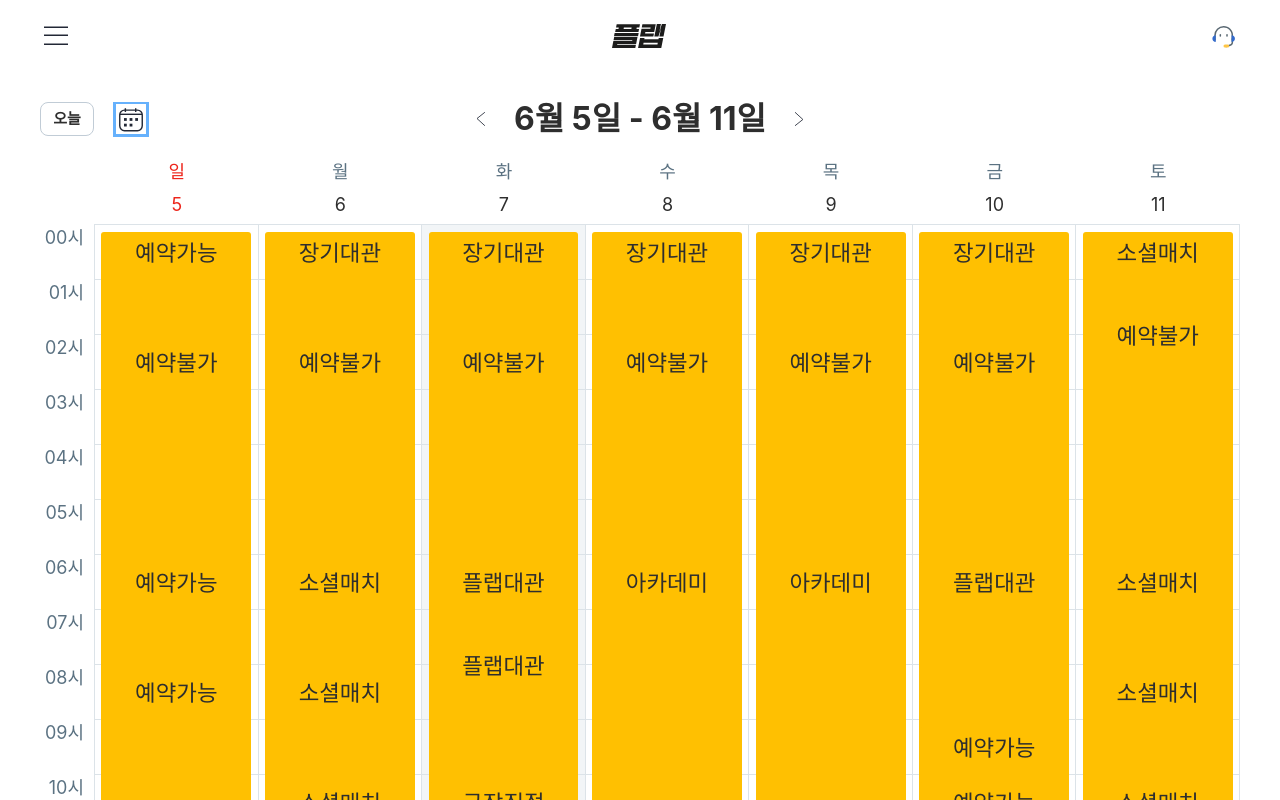
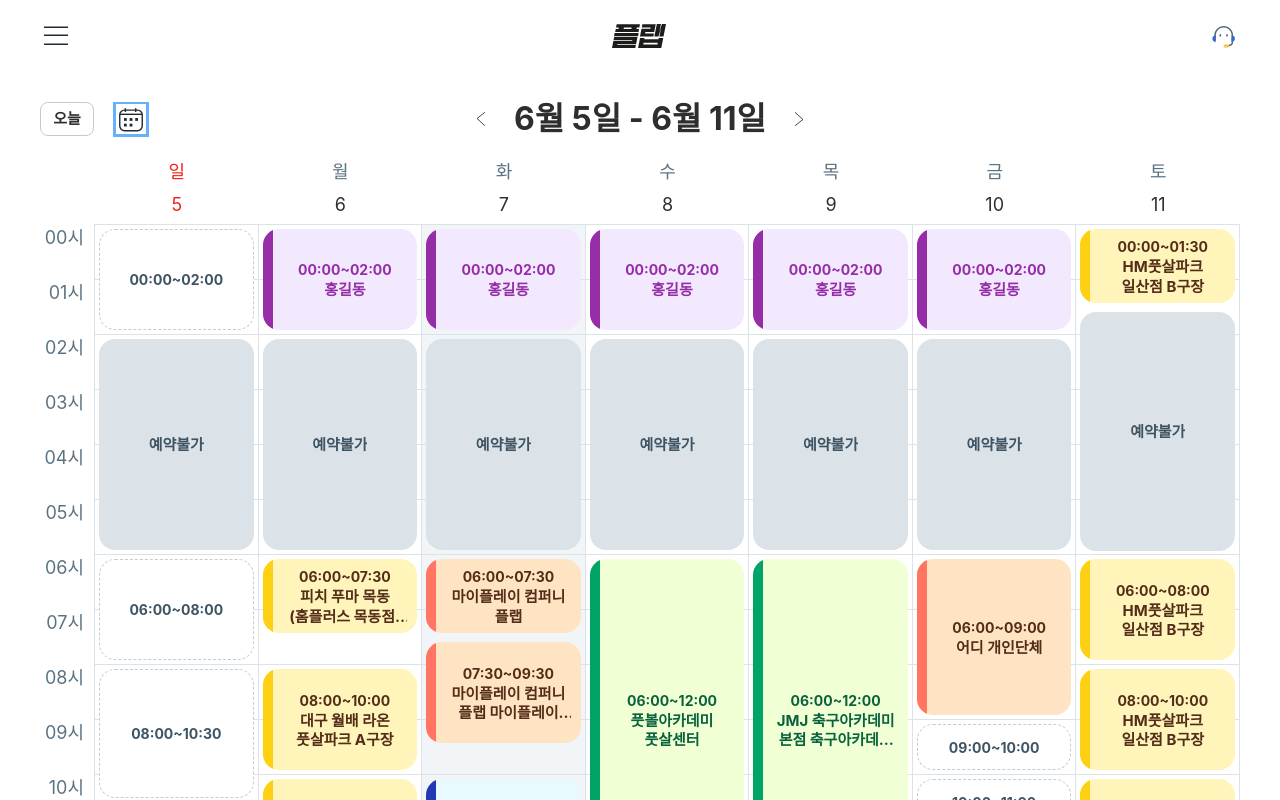
Before and after one commit to ttkmw/test-deploy-mpc-client, a React (Create React App) app: page / in a window 1280 px wide. Both pictures are taken after a click on the checkbox 131 px from the left and 118 px from the top of the page. Built offline with nearby package versions, Linux system fonts and the light colour scheme; a web font is replaced by a local one.

Commit message:
Add AppointmentInfo component to Appointment component of WeekView

```diff
--- a/src/components/Scheduler/WeekView/Appointment/Appointment.js
+++ b/src/components/Scheduler/WeekView/Appointment/Appointment.js
@@ -1,3 +1,4 @@
+import AppointmentInfo from './AppointmentInfo';
 import classes from './Appointment.module.css';
 
 const Appointment = (props) => {
@@ -14,9 +15,9 @@ const Appointment = (props) => {
     60;
 
   const startPoint =
-    +startTime.split(':')[1] === 30 ? 'calc(50% + .4rem + 1px)' : '.4rem';
-  const heightOfOneBlock = '(5.4rem - .8rem)';
-  const rowGap = '(.8rem + 1px)';
+    +startTime.split(':')[1] === 30 ? 'calc(50% + .25rem + 1px)' : '.25rem';
+  const heightOfOneBlock = '(54px - .5rem)';
+  const rowGap = '(.5rem + 1px)';
   const totalHeight = `calc(
     ${heightOfOneBlock} * ${playTime} + ${rowGap} * ${playTime - 1}
   )`;
@@ -24,12 +25,13 @@ const Appointment = (props) => {
   return (
     <div
       className={classes['appointment']}
+      data-product-type={appointment.productType}
       style={{
         top: startPoint,
         height: totalHeight,
       }}
     >
-      {appointment.productType}
+      <AppointmentInfo {...props} playTime={playTime} />
     </div>
   );
 };
--- a/src/components/Scheduler/WeekView/Appointment/Appointment.module.css
+++ b/src/components/Scheduler/WeekView/Appointment/Appointment.module.css
@@ -1,28 +1,105 @@
 .appointment {
   position: absolute;
-  top: .4rem;
-  right: .4rem;
-  left: .4rem;
+  top: 0.25rem;
+  right: 0.25rem;
+  left: 0.25rem;
   z-index: 10;
   height: 100%;
-  padding: .2em .4em;
-  border-radius: 3px;
-  background-color: #ffc001;
-  color: #2e2e2e;
-  font-size: 1.4rem;
-  text-align: center;
+  padding: 0.4em 0.6666em;
+  border: 1px solid #c1ccd6;
+  border-radius: 1rem;
+  background-color: #fff;
+  color: #3e5463;
+  font-size: 0.9375rem;
   cursor: pointer;
 }
 
 .appointment::before {
   position: absolute;
-  inset: calc(-.4rem - .5px);
+  inset: calc(-0.25rem - 1px);
   background-color: transparent;
   content: '';
 }
 
+.appointment:not([data-product-type='예약불가'], [data-product-type='예약가능']) {
+  padding: 0.4em 0.6666em 0.4em calc(0.6666em + 0.625rem);
+}
+
+.appointment:not([data-product-type='예약가능']) {
+  border: none;
+}
+
+.appointment:not([data-product-type='예약불가'], [data-product-type='예약가능'])::after {
+  position: absolute;
+  inset: 0;
+  border-radius: 1rem;
+  clip: rect(0 0.625rem auto 0);
+  content: '';
+}
+
+.appointment[data-product-type='구장직접'] {
+  background-color: #e9faff;
+  color: #2139b2;
+}
+
+.appointment[data-product-type='구장직접']::after {
+  background-color: #2139b2;
+}
+
+.appointment[data-product-type='소셜매치'] {
+  background-color: #fff5ba;
+  color: #542d19;
+}
+
+.appointment[data-product-type='소셜매치']::after {
+  background-color: #fed014;
+}
+
+.appointment[data-product-type='플랩대관'] {
+  background-color: #ffe4c3;
+  color: #542d19;
+}
+
+.appointment[data-product-type='플랩대관']::after {
+  background-color: #ff7561;
+}
+
+.appointment[data-product-type='아카데미'] {
+  background-color: #f0ffd4;
+  color: #0a623d;
+}
+
+.appointment[data-product-type='아카데미']::after {
+  background-color: #00a466;
+}
+
+.appointment[data-product-type='장기대관'] {
+  background-color: #f3e9ff;
+  color: #952da7;
+}
+
+.appointment[data-product-type='장기대관']::after {
+  background-color: #952da7;
+}
+
+.appointment[data-product-type='예약불가'] {
+  background-color: #dce3e8;
+}
+
+.appointment[data-product-type='예약가능'] {
+  border: 1px dashed #c1ccd6;
+}
+
 @media screen and (max-width: 736px) {
   .appointment {
-    font-size: 1.2rem;
+    border-radius: 0.6667rem;
+  }
+
+  .appointment:not([data-product-type='예약불가'], [data-product-type='예약가능']) {
+    padding: 0.1667em 0.3333em;
+  }
+
+  .appointment:not([data-product-type='예약불가'], [data-product-type='예약가능'])::after {
+    display: none;
   }
 }
--- /dev/null
+++ b/src/components/Scheduler/WeekView/Appointment/AppointmentInfo.js
@@ -0,0 +1,42 @@
+import classes from './AppointmentInfo.module.css';
+
+const AppointmentInfo = (props) => {
+  const { appointment, playTime } = props;
+
+  const classList = `${classes['appointment-info']} ${
+    playTime === 1
+      ? classes['one-hour']
+      : playTime === 1.5
+      ? classes['one-hour-half']
+      : ''
+  }`;
+
+  if (appointment.productType !== '예약불가') {
+    return (
+      <div className={classList}>
+        <div className={classes['appointment-info__time']}>
+          {appointment.time.startTime.split('T')[1]}
+          <span className={classes['appointment-info__time--tilde']}>~</span>
+          {appointment.time.endTime.split('T')[1]}
+        </div>
+        {appointment.productType !== '예약가능' && (
+          <div className={classes['appointment-info__consumer']}>
+            {appointment.consumer}
+          </div>
+        )}
+      </div>
+    );
+  }
+
+  if (appointment.productType === '예약불가') {
+    return (
+      <div className={classList}>
+        <div className={classes['appointment-info__consumer']}>
+          {appointment.productType}
+        </div>
+      </div>
+    );
+  }
+};
+
+export default AppointmentInfo;
--- /dev/null
+++ b/src/components/Scheduler/WeekView/Appointment/AppointmentInfo.module.css
@@ -0,0 +1,64 @@
+.appointment-info {
+  display: flex;
+  flex-direction: column;
+  justify-content: center;
+  align-items: center;
+  height: 100%;
+  font-weight: 700;
+  text-align: center;
+}
+
+.appointment-info.one-hour {
+  flex-direction: row;
+}
+
+.appointment-info__time {
+  font-size: 0.875rem;
+}
+
+.appointment-info__consumer {
+  line-height: 1.3222;
+}
+
+.appointment-info:not(.one-hour) .appointment-info__consumer {
+  overflow: hidden;
+  display: -webkit-box;
+  -webkit-line-clamp: 2;
+  -webkit-box-orient: vertical;
+  text-overflow: ellipsis;
+}
+
+.appointment-info.one-hour .appointment-info__consumer {
+  overflow: hidden;
+  margin-left: 0.3333em;
+  white-space: nowrap;
+  text-overflow: ellipsis;
+}
+
+@media screen and (max-width: 1024px) {
+  .appointment-info__time--tilde {
+    line-height: 0.5555;
+    display: block;
+  }
+
+  .appointment-info.one-hour .appointment-info__consumer {
+    display: none;
+  }
+
+  .appointment-info.one-hour-half .appointment-info__consumer {
+    -webkit-line-clamp: 1;
+  }
+}
+
+@media screen and (max-width: 736px) {
+  .appointment-info__time,
+  .appointment-info__consumer {
+    font-size: 0.8333rem;
+  }
+}
+
+@media screen and (max-width: 520px) {
+  .appointment-info__consumer {
+    word-break: break-all;
+  }
+}
```
